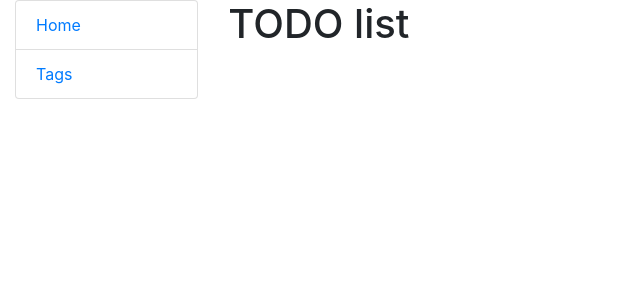
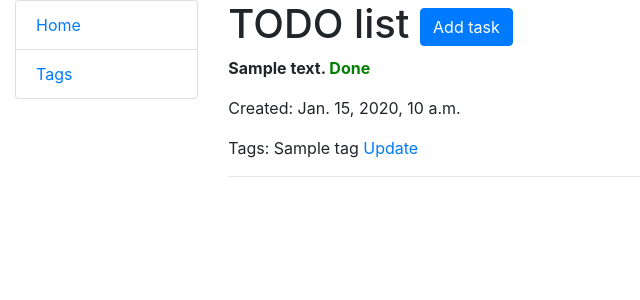
Before and after one commit to artemgrishko/Todo-django-project, a Django app: page / in a window 1280 px wide. Shown: the top 300 px of the page, without its empty margins (0-640 px from the left). Run offline with Django 5.2, Linux system fonts and the light colour scheme; tables that the repository leaves empty hold one stand-in row (values such as "Sample post").

Commit message:
add url, view and template for updating tasks

```diff
--- a/templates/todo/tag_list.html
+++ b/templates/todo/tag_list.html
@@ -21,5 +21,6 @@
         <td><a href="{% url 'todo:tag-delete' pk=tag.id %}" class="btn btn-secondary">Delete</a></td>
       </tr>
     {% endfor %}
+    </table>
     {% endif %}
 {% endblock %}
--- a/templates/todo/task_list.html
+++ b/templates/todo/task_list.html
@@ -1,5 +1,28 @@
 {% extends "base.html" %}
 
 {% block content %}
-  <h1>TODO list</h1>
+  <h1>
+    TODO list
+    <a href="{% url 'todo:task-create' %}" class="btn btn-primary link-to-page">
+      Add task
+    </a>
+  </h1>
+  {% for task in task_list %}
+    <p>
+      <strong>
+        {{ task.content }}
+      {% if task.is_completed %}
+        <span style="color: green">Done</span>
+      {% else %}
+        <span style="color: red">Not done</span>
+      {% endif %}
+      </strong>
+    </p>
+    <p>Created: {{ task.date }}</p>
+    <p>
+      Tags: {{ task.tag_list }}
+      <a href="{% url 'todo:task-update' pk=task.id %}">Update</a>
+    </p>
+    <hr>
+  {% endfor %}
 {% endblock %}
--- a/todo/urls.py
+++ b/todo/urls.py
@@ -7,11 +7,13 @@ from todo.views import (
     TagUpdateView,
     TagDeleteView,
     TaskCreateView,
+    TaskUpdateView,
 )
 
 urlpatterns = [
     path("", task_list, name="task-list"),
     path("create/", TaskCreateView.as_view(), name="task-create"),
+    path("<int:pk>/update/", TaskUpdateView.as_view(), name="task-update"),
     path("tags/", TagListView.as_view(), name="tag-list"),
     path("tags/create/", TagCreateView.as_view(), name="tag-create"),
     path("tags/<int:pk>/update/", TagUpdateView.as_view(), name="tag-update"),
--- a/todo/views.py
+++ b/todo/views.py
@@ -13,6 +13,12 @@ def task_list(request):
 
 
 class TaskCreateView(generic.CreateView):
+    model = Task
+    fields = "__all__"
+    success_url = reverse_lazy("todo:task-list")
+
+
+class TaskUpdateView(generic.UpdateView):
     model = Task
     fields = "__all__"
     success_url = reverse_lazy("todo:task-list")
```
Also changed, not shown: templates/todo/task_form.html (added, +11 -0 lines).
